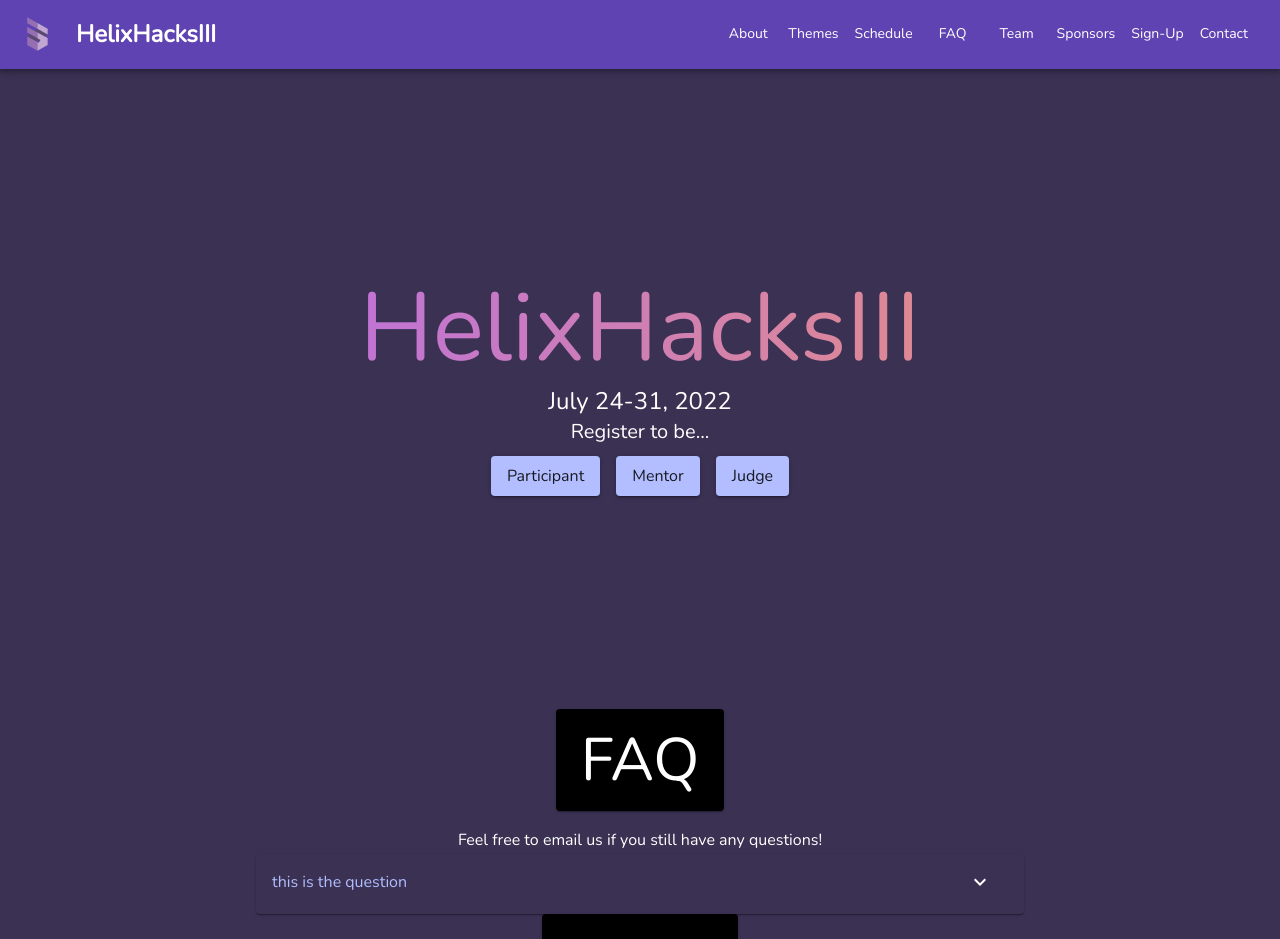
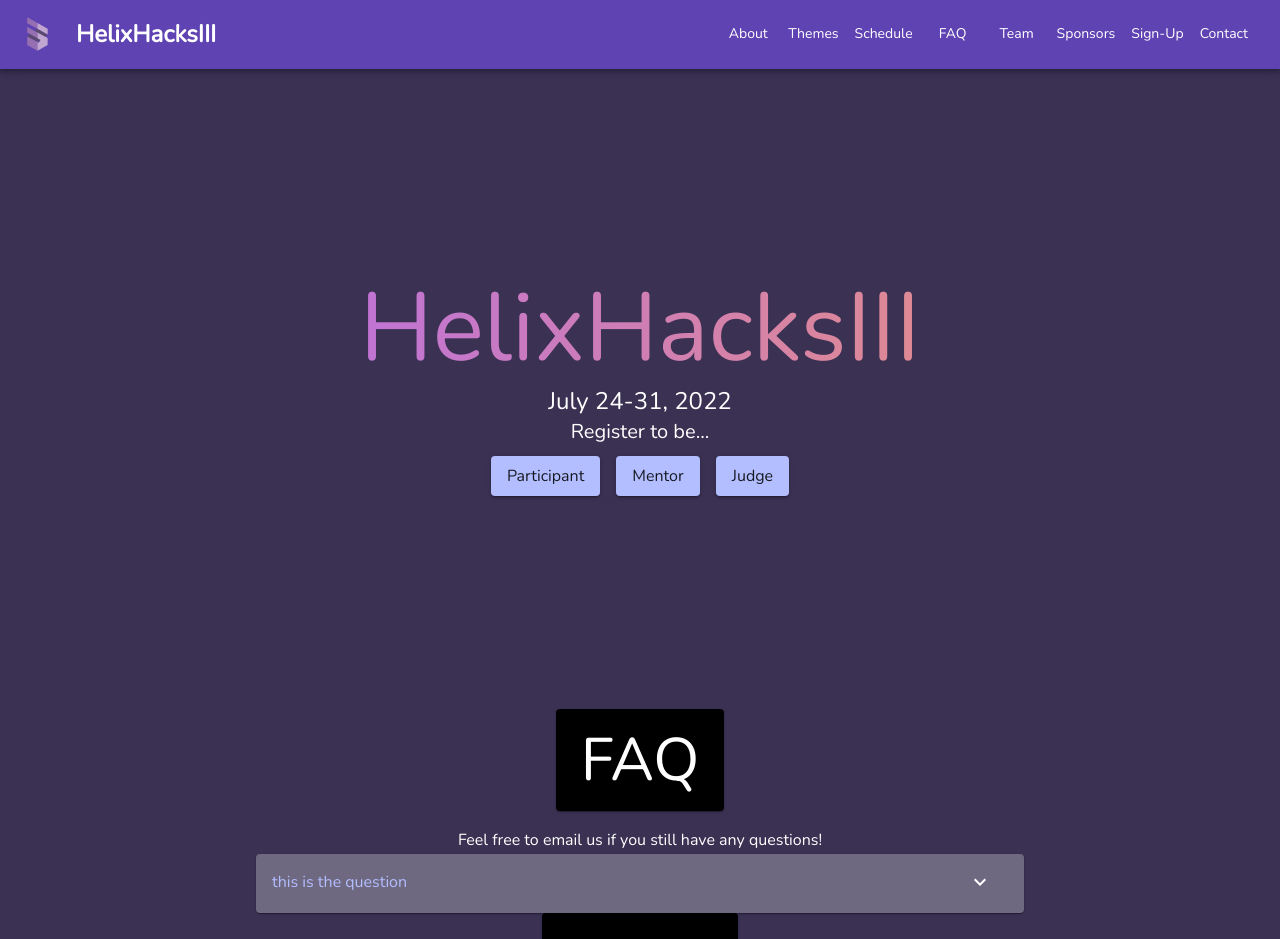
Before and after one commit to kabirbatraa/helixhacksiii, a React (Create React App) app: page / in a window 1280 px wide. Shown: the top 939 px of the page. Built offline with nearby package versions, Linux system fonts and the light colour scheme; the HTML template or start-up script is replaced by a standard one.

Commit message:
card action area, faq background color

```diff
--- a/src/FaqCard.js
+++ b/src/FaqCard.js
@@ -1,6 +1,6 @@
 
 import {
-  Card, Collapse, Box,
+  Card, CardActionArea, Collapse, Box,
   Typography,
 } from '@mui/material';
 import ExpandLess from '@mui/icons-material/ExpandLess';
@@ -15,10 +15,12 @@ export default function FaqCard(props) {
     <>
       <Card
         sx={{
+          background: '#ffffff44',
           cursor: 'pointer'
         }}
         onClick={() => setDropDown((prevState) => !prevState)}
       >
+        <CardActionArea>
           <Box display="flex" flexDirection="row" sx={{ p: 2 }}>
             <Typography color="secondary">{props.question}</Typography>
             <Box marginLeft="auto" paddingRight={2}>
@@ -37,6 +39,7 @@ export default function FaqCard(props) {
               <Typography>{props.answer}</Typography>
             </Box>
           </Collapse>
+        </CardActionArea>
       </Card>
 
     </>
```
Lines whose indentation alone changed are shown as unchanged.
